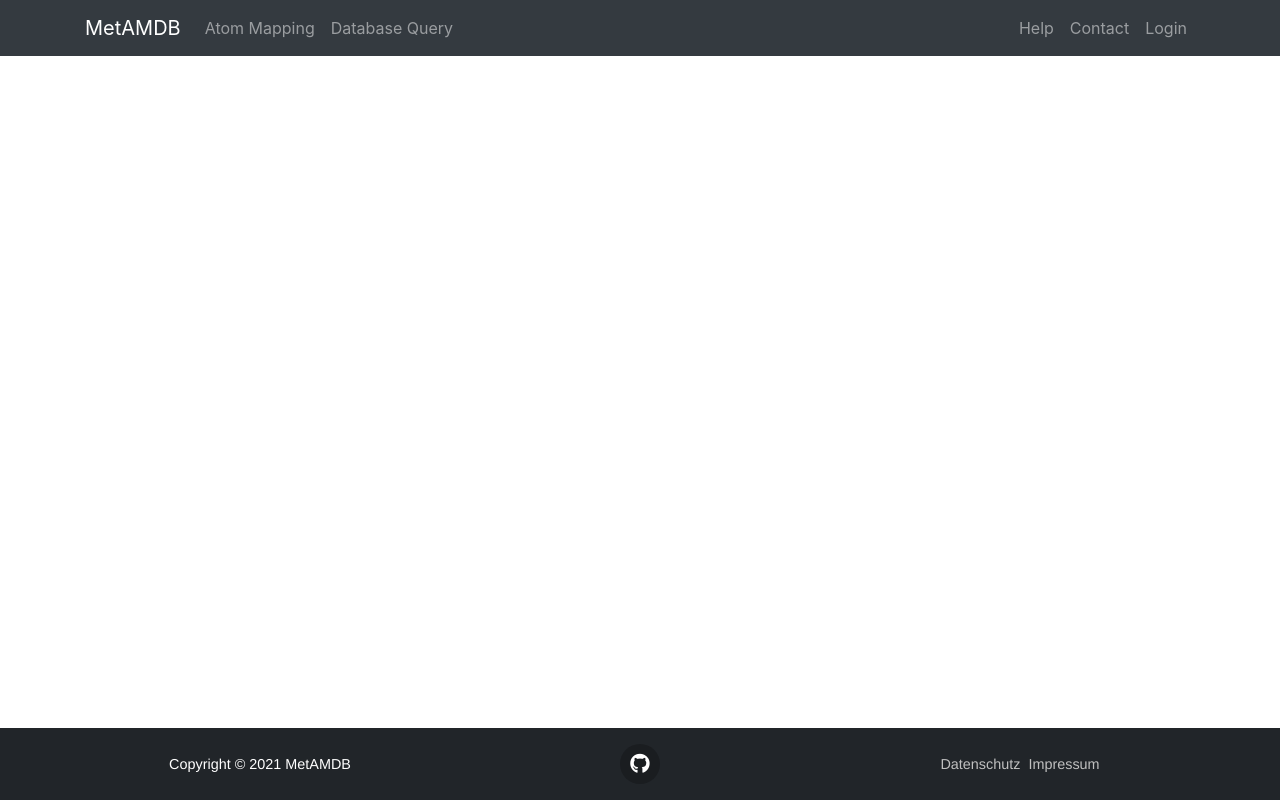
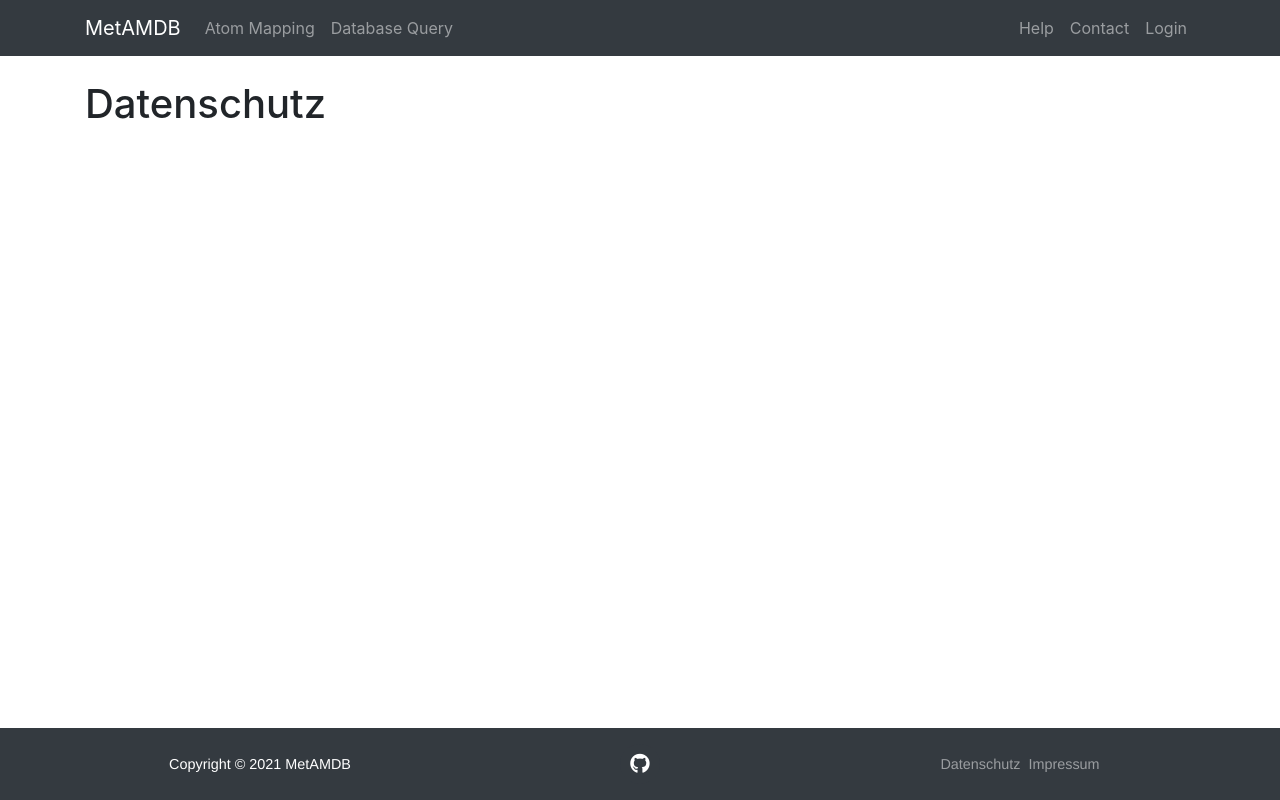
Before and after one commit to metamdb/metamdb, a React (Create React App) app in the folder client/: page /datenschutz in a window 1280 px wide. Built offline with nearby package versions, Linux system fonts and the light colour scheme.

Commit message:
basic impressum and datenschutz

```diff
--- a/client/src/App.css
+++ b/client/src/App.css
@@ -145,17 +145,17 @@ img {
 }
 
 a {
-  color: #c0c0c0;
+  color: rgba(255, 255, 255, 0.5);
 }
 
 a:hover {
-  color: #ffffff;
+  color: rgba(255, 255, 255, 0.75);
   text-decoration: none;
 }
 
 footer {
   padding: 2rem 0;
-  background-color: #212529;
+  background-color: #343a40;
 }
 
 .footer-column:not(:first-child) {
@@ -216,7 +216,7 @@ ul.social-buttons li a {
   color: #fff;
   border-radius: 100%;
   outline: 0;
-  background-color: #1a1d20;
+  background-color: #343a40;
 }
 
 footer .quick-links {
--- a/client/src/App.js
+++ b/client/src/App.js
@@ -17,6 +17,8 @@ import DatabaseQuery from "./components/database-query/DatabaseQuery";
 import ReactionModel from "./components/upload/ReactionModel";
 
 import Contact from "./components/info/Contact";
+import Datenschutz from "./components/info/Datenschutz";
+import Impressum from "./components/info/Impressum";
 
 import ReactionContainer from "./components/download/Reaction";
 import MetaboliteContainer from "./components/download/Metabolite";
@@ -42,6 +44,8 @@ const App = (props) => {
               <Route exact path="/reaction-model" component={ReactionModel} />
 
               <Route exact path="/contact" component={Contact} />
+              <Route exact path="/datenschutz" component={Datenschutz} />
+              <Route exact path="/impressum" component={Impressum} />
 
               <ReactionContextProvider>
                 <Route
--- a/client/src/components/info/Datenschutz.jsx
+++ b/client/src/components/info/Datenschutz.jsx
@@ -1,7 +1,15 @@
 import React from "react";
 
 function Datenschutz() {
-  return <div></div>;
+  return (
+    <div className="datenschutz">
+      <div className="content">
+        <div className="container">
+          <h1>Datenschutz</h1>
+        </div>
+      </div>
+    </div>
+  );
 }
 
 export default Datenschutz;
--- a/client/src/components/info/Impressum.jsx
+++ b/client/src/components/info/Impressum.jsx
@@ -1,7 +1,15 @@
 import React from "react";
 
 function Impressum() {
-  return <div></div>;
+  return (
+    <div className="impressum">
+      <div className="content">
+        <div className="container">
+          <h1>Impressum</h1>
+        </div>
+      </div>
+    </div>
+  );
 }
 
 export default Impressum;
```
